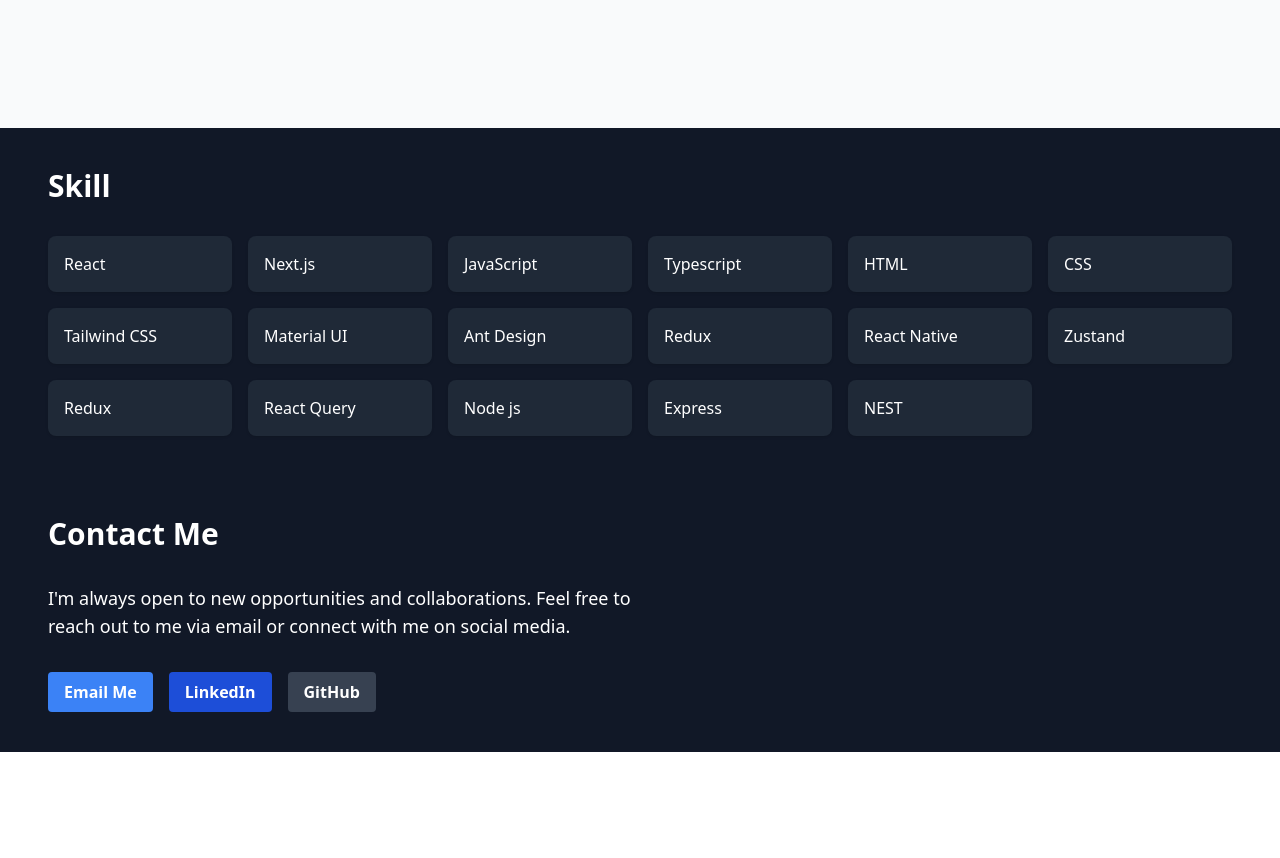
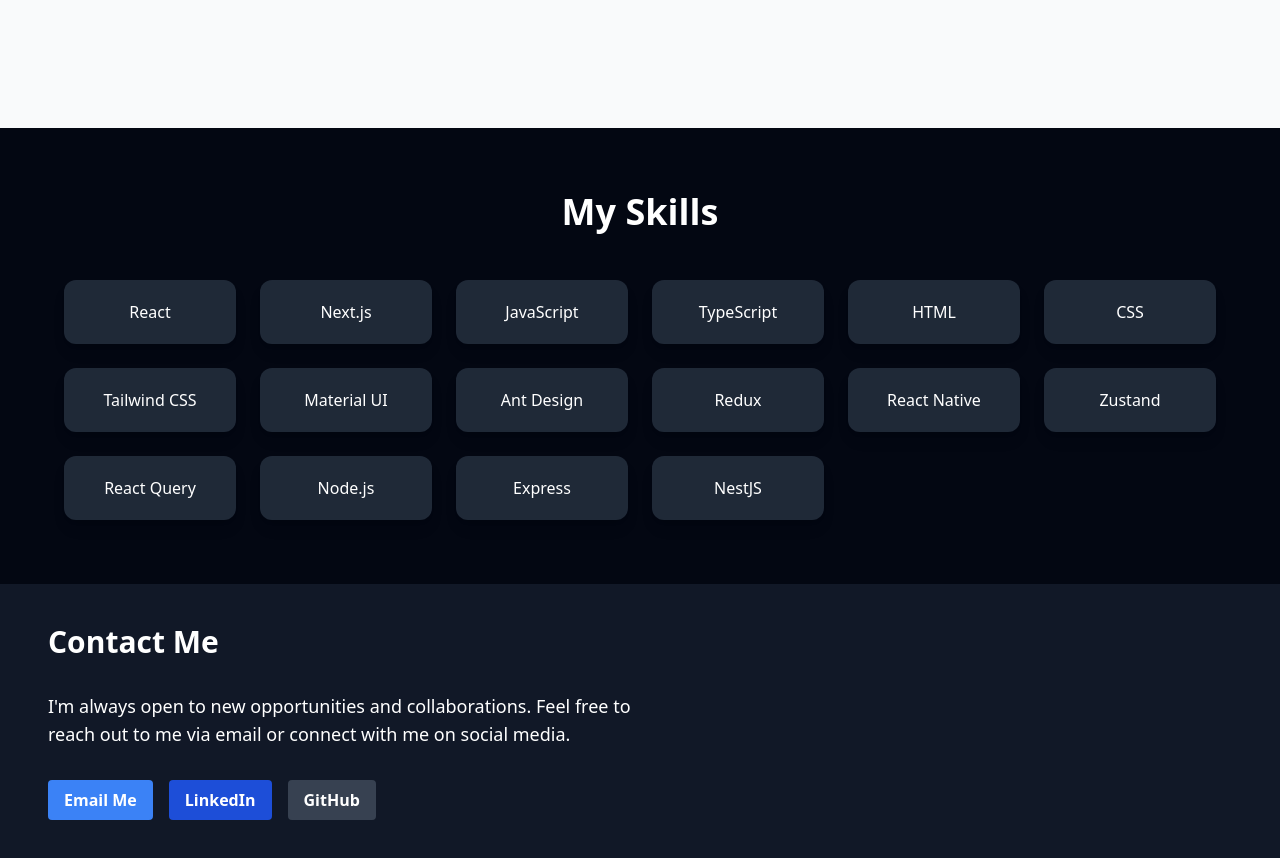
Before and after one commit to rijanThapa/Portfolio, a React (Create React App) app: page / in a window 1280 px wide. Shown: the part 1180-2038 px from the top of the page. Before the commit the page ends 1932 px from the top, so only its background shows below. Built offline with nearby package versions, Linux system fonts and the light colour scheme.

Commit message:
feat: animation in skill page

```diff
--- a/src/views/skills/Skill.jsx
+++ b/src/views/skills/Skill.jsx
@@ -1,11 +1,12 @@
-import React from "react";
+import React, { useRef } from "react";
+import { motion, useInView } from "framer-motion";
 
 const Skill = () => {
   const skills = [
     "React",
     "Next.js",
     "JavaScript",
-    "Typescript",
+    "TypeScript",
     "HTML",
     "CSS",
     "Tailwind CSS",
@@ -14,33 +15,62 @@ const Skill = () => {
     "Redux",
     "React Native",
     "Zustand",
-    "Redux",
     "React Query",
-    "Node js",
+    "Node.js",
     "Express",
-    "NEST",
+    "NestJS",
   ];
 
+  const containerRef = useRef(null);
+  const isInView = useInView(containerRef, { once: false, amount: 0.2 });
+
+  const containerVariants = {
+    hidden: {},
+    visible: {
+      transition: {
+        staggerChildren: 0.05,
+      },
+    },
+  };
+
+  const itemVariants = {
+    hidden: { opacity: 0, y: -100 },
+    visible: {
+      opacity: 1,
+      y: 0,
+      transition: {
+        duration: 0.4,
+        ease: "easeOut",
+      },
+    },
+  };
+
   return (
-    <>
-      <section className="bg-gray-900 py-10 px-8">
-        <div className="container mx-auto px-4">
-          <h2 className="text-3xl font-bold mb-8 text-white">Skill</h2>
-          <div className="grid grid-cols-2 md:grid-cols-4 lg:grid-cols-6 gap-4">
+    <section className="bg-gray-950 py-16 px-6">
+      <div className="container mx-auto max-w-6xl">
+        <h2 className="text-4xl font-extrabold text-white mb-12 text-center">
+          My Skills
+        </h2>
+
+        <motion.div
+          ref={containerRef}
+          className="grid grid-cols-2 sm:grid-cols-3 md:grid-cols-4 lg:grid-cols-6 gap-6"
+          variants={containerVariants}
+          initial="hidden"
+          animate={isInView ? "visible" : "hidden"}
+        >
           {skills.map((skill, index) => (
-              <div
+            <motion.div
               key={index}
-                className="bg-gray-800 text-white rounded-lg p-4 shadow transform transition-all duration-500 ease-in-out hover:scale-105 animate__animated animate__fadeIn animate__delay-1s"
-                style={{ animationDelay: `${index * 0.1}s` }}
-                data-aos="fade-down"
+              variants={itemVariants}
+              className="bg-gray-800 text-white text-center rounded-xl p-5 font-medium shadow-lg hover:shadow-2xl transition-all hover:scale-105"
             >
               {skill}
-              </div>
+            </motion.div>
           ))}
-          </div>
+        </motion.div>
       </div>
     </section>
-    </>
   );
 };
 
```
Lines whose indentation alone changed are shown as unchanged.
